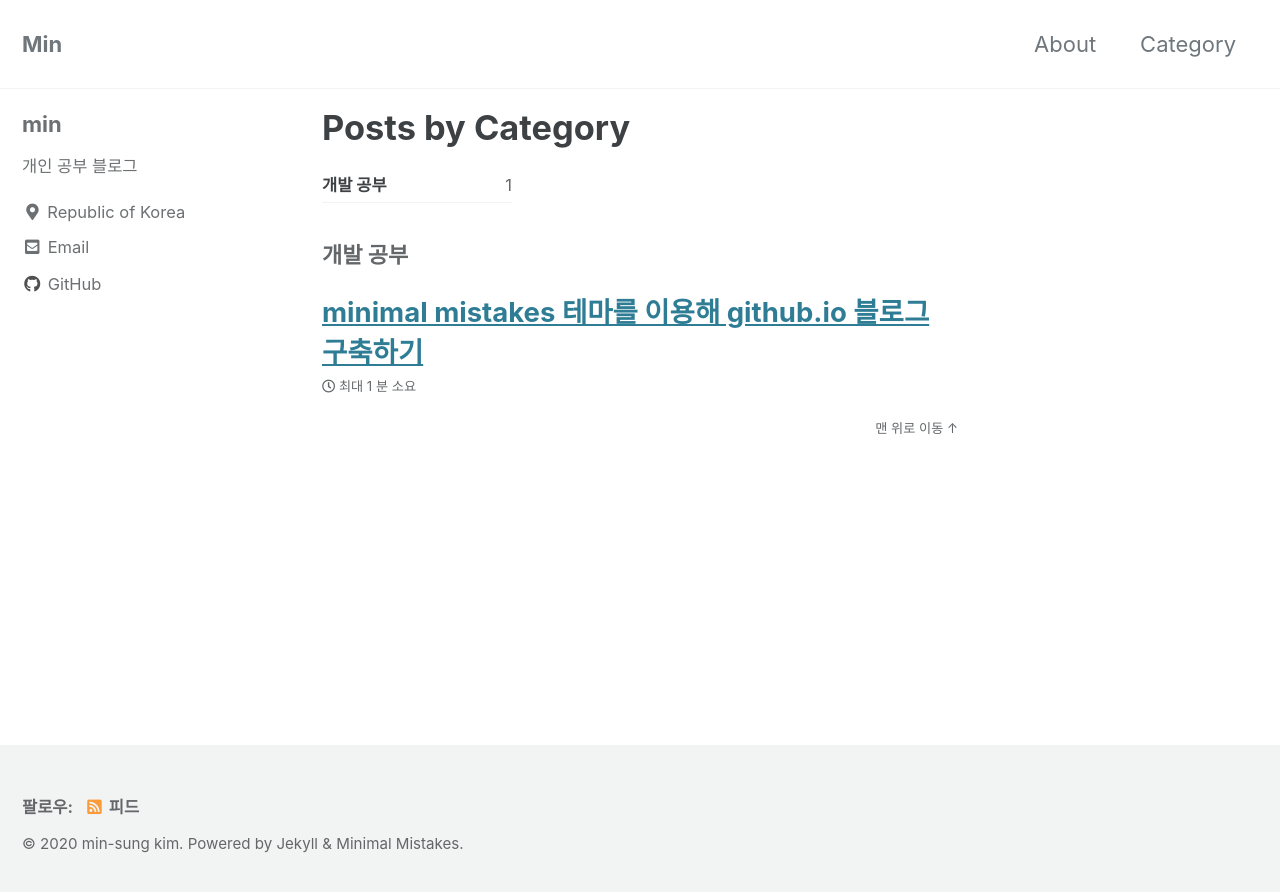
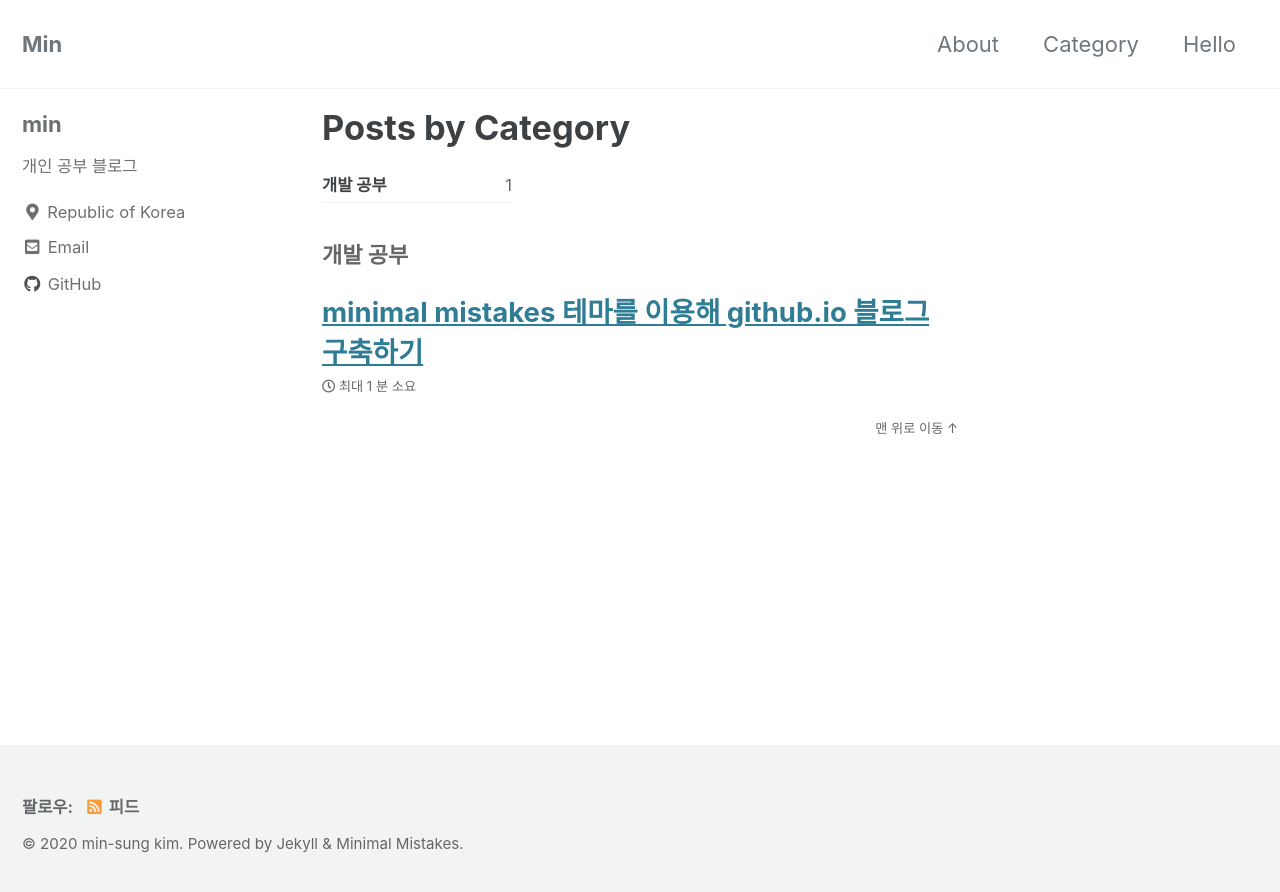
Before and after one commit to minsung1129/minsung1129.github.io, a Jekyll site: the page built from _pages/category-archive.md, in a window 1280 px wide. Shown: the top 892 px of the page. Built offline with Jekyll 4.4.1, drawn with Linux system fonts in a browser that asks for light colours; cached includes are drawn as plain includes.

```diff
--- a/_data/navigation.yml
+++ b/_data/navigation.yml
@@ -4,6 +4,8 @@ main:
     url: "/about/" # 클릭시 이동할 URL
   - title: "Category"
     url: /categories/
+  - title: "Hello"
+    url: /hello
   # - title: "Sample Collections"
   #   url: /collection-archive/
   # - title: "Sitemap"
```
